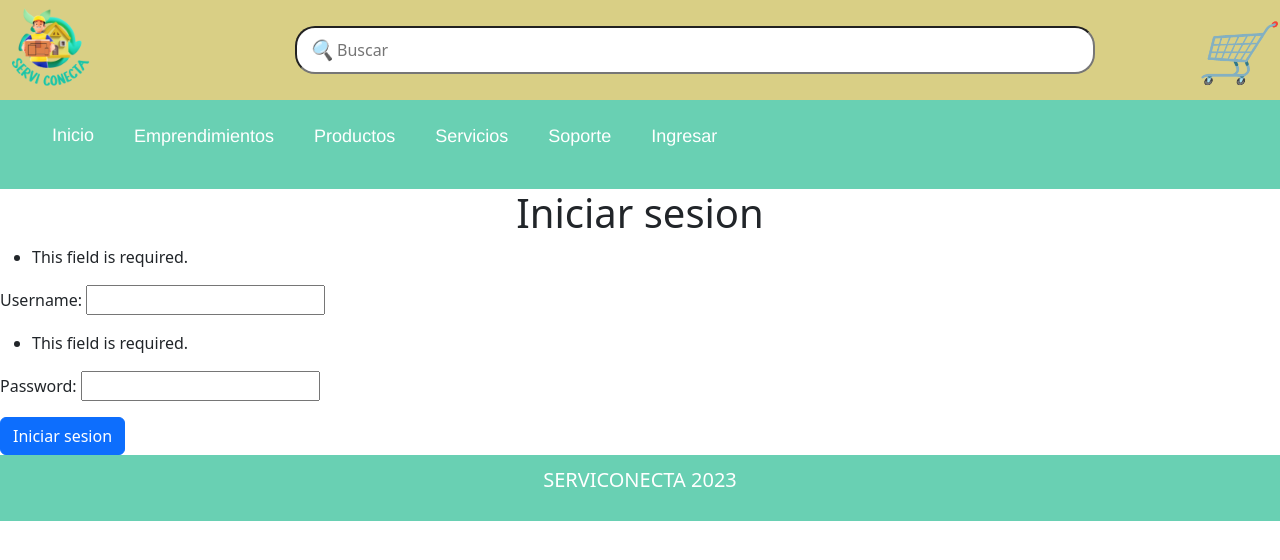
After one commit to galmarcano/serviconecta, a Django app: page /iniciar_sesion in a window 1280 px wide. The commit adds this page. Shown: the top 560 px of the page. Run offline with Django 4.2, Linux system fonts and the light colour scheme.

Commit message:
trabajando login logout y home

```diff
--- a/config/settings.py
+++ b/config/settings.py
@@ -27,6 +27,7 @@ SECRET_KEY = 'django-insecure-fisv(%&0wnko@wqrev2^if-u-^@ad%oka1j#=m^mqporgp35@6
 DEBUG = True
 
 ALLOWED_HOSTS = ["*"]
+X_FRAME_OPTIONS = '*'
 
 
 # Application definition
--- a/config/templates/base.html
+++ b/config/templates/base.html
@@ -31,18 +31,29 @@
     <nav class="navbar">
         <ul class="menu-horizontal">
 
-            <a class="active" href="#home">Inicio</a>
+            <a class="active" href="/">Inicio</a>
             <li><a href="{% url 'list_ent' %}">Emprendimientos</a></li>
             <li><a href="{% url 'list_prod' %}">Productos</a></li>
             <li><a href="#servicios">Servicios</a></li>
             <li><a href="{% url 'support' %}">Soporte</a></li>
-            <li><a href="#ingresar">Ingresar</a>
+
+            {% if user.is_authenticated %}
+            <li><a href="#">Hola {{ user.username }}</a>
                 <ul class="menu-vertical">
-                    <li><a href="#">Iniciar Sesión</a></li>
+                    <li><a href="#">Mi cuenta</a></li>
+                    <li><a href="/cerrar_sesion">Cerrar sesión</a></li>
+                </ul>
+            </li>
+            {% else %}
+            <li><a href="/iniciar_sesion">Ingresar</a>
+                <ul class="menu-vertical">
+                    <li><a href="/iniciar_sesion">Iniciar Sesión</a></li>
                     <li><a href="#">Registrarse</a></li>
                     <li><a href="#">Mi cuenta</a></li>
                 </ul>
             </li>
+            {% endif %}
+
         </ul>
 
     </nav>
--- /dev/null
+++ b/config/templates/login.html
@@ -0,0 +1,20 @@
+{% extends 'base.html' %}
+
+{% load static %}
+{% block extrahead %}
+<link rel="stylesheet" type="text/css" href="{% static 'css/login.css' %}">
+{% endblock %}
+
+
+{% block content %}
+  <h1 class='text-center'>
+    Iniciar sesion
+  </h1>
+  <form method="POST">
+    {% csrf_token %}
+    {{ form.as_p }}
+    <div>
+      <button type= "submit" class = "btn btn-primary">Iniciar sesion</button>
+    </div>
+  </form>
+{% endblock %}
--- a/emprendimiento/forms.py
+++ b/emprendimiento/forms.py
@@ -33,3 +33,8 @@ class SupportForm(forms.ModelForm):
     class Meta:
         model = Comentario
         fields = ['nombre', 'apellido', 'correo', 'mensaje']
+
+
+class LoginForm(forms.Form):
+  username = forms.CharField()
+  password = forms.CharField(widget = forms.PasswordInput)
--- a/emprendimiento/models.py
+++ b/emprendimiento/models.py
@@ -9,7 +9,7 @@ class Emprendimiento(models.Model):
     descripcion_emprendimiento = models.TextField()
     ubicacion_emprendimiento = models.CharField(max_length=100)
     img_emprendimiento = models.ImageField(upload_to='ent_logo_images', null=True, blank=True) #para agg imagenes
-
+    fecha_creacion = models.DateTimeField(auto_now_add=True)  # para la fecha de creación
 
     def __str__(self):
         return self.nombre_emprendimiento
--- a/emprendimiento/urls.py
+++ b/emprendimiento/urls.py
@@ -1,16 +1,22 @@
 from django.urls import path
 from .views import v_list_ent, v_create_ent, v_delete_ent, v_update_ent
 from .views import v_list_prod, v_create_prod, v_update_prod, v_delete_prod
-from .views import v_support
+from .views import v_support, v_logout, v_login, v_home
 
 urlpatterns = [
-    path('', v_list_ent, name='list_ent'),
+    path('', v_home, name="home"),
+    path('list', v_list_ent, name='list_ent'),
     path('create', v_create_ent, name='create_ent'),
     path('update/<int:emprendimiento_id>/', v_update_ent, name='update_ent'),
     path('delete/<int:emprendimiento_id>/', v_delete_ent, name='delete_ent'),
     path('list_prod', v_list_prod, name='list_prod'),
-    path('create_prod/<int:id_emprendimiento>/', v_create_prod, name='create_prod'),
-    path('update_prod/<int:emprendimiento_id>/<int:product_id>/', v_update_prod, name='update_prod'),
-    path('delete_prod/<int:emprendimiento_id>/<int:product_id>/', v_delete_prod, name='delete_prod'),
+    path('create_prod/<int:id_emprendimiento>/',
+         v_create_prod, name='create_prod'),
+    path('update_prod/<int:emprendimiento_id>/<int:product_id>/',
+         v_update_prod, name='update_prod'),
+    path('delete_prod/<int:emprendimiento_id>/<int:product_id>/',
+         v_delete_prod, name='delete_prod'),
     path('support', v_support, name='support'),
+    path('cerrar_sesion', v_logout),
+    path('iniciar_sesion', v_login)
 ]
--- a/emprendimiento/views.py
+++ b/emprendimiento/views.py
@@ -73,8 +73,6 @@ def v_delete_ent(request, emprendimiento_id):
         'emprendi': Emprendimiento.objects.get(id_emprendimiento=emprendimiento_id)
     }
     return render(request, 'delete_ent.html', context)
-
-
 
 
 # para productos
@@ -156,3 +154,47 @@ def v_support(request):
         form = SupportForm()
 
     return render(request, 'support.html', {'form': form})
+
+
+def v_login(request):
+    from .forms import LoginForm  # Importando el formulario
+    from django.contrib.auth import authenticate, login
+    if request.method == 'POST':
+        form = LoginForm(request.POST)
+        if form.is_valid():  # verifica los datos necesarios
+            # comprueba que la contraseña es valida
+            user = authenticate(
+                username=form.cleaned_data["username"], password=form.cleaned_data["password"])
+
+            if user is not None:  # usuario y contraseña bien
+                login(request, user)
+                return HttpResponseRedirect("/")
+            else:  # usuario y contraseña erróneos
+                return HttpResponseRedirect("/")
+        else:
+            # Los datos no son correctos
+            return HttpResponseRedirect("/")
+
+    else:
+        context = {
+            "form": LoginForm(request.POST)  # Envío de un form al html
+        }
+        return render(request, "login.html", context)
+
+
+def v_logout(request):
+    from django.contrib.auth import logout
+
+    if request.user.is_authenticated:
+        logout(request)  # Aquí se cierra la sesión
+
+    return HttpResponseRedirect("/")
+
+def v_home(request):
+    # Ordenando emprendimientos por fecha de creación en orden descendente y limitando a 3
+    emprendimientos = Emprendimiento.objects.all().order_by('-fecha_creacion')[:3]
+    context = {
+        'emprendimientos': emprendimientos,
+        'products': Producto.objects.all()
+    }
+    return render(request, 'home.html', context)
```
Also changed, not shown: config/templates/home.html (added, +18 -0 lines), emprendimiento/migrations/0005_emprendimiento_fecha_creacion_and_more.py (added), media/up_images/9783abca0ae56baa9561d4f64fa42da8-vector-camiseta-negra.png (added), media/up_images/mano-sosteniendo-linea-de-dibujo-del-telefono-movil-2g903yf.jpg (added), static/css/home.css (added), static/css/login.css (added), static/js/home.js (added).
